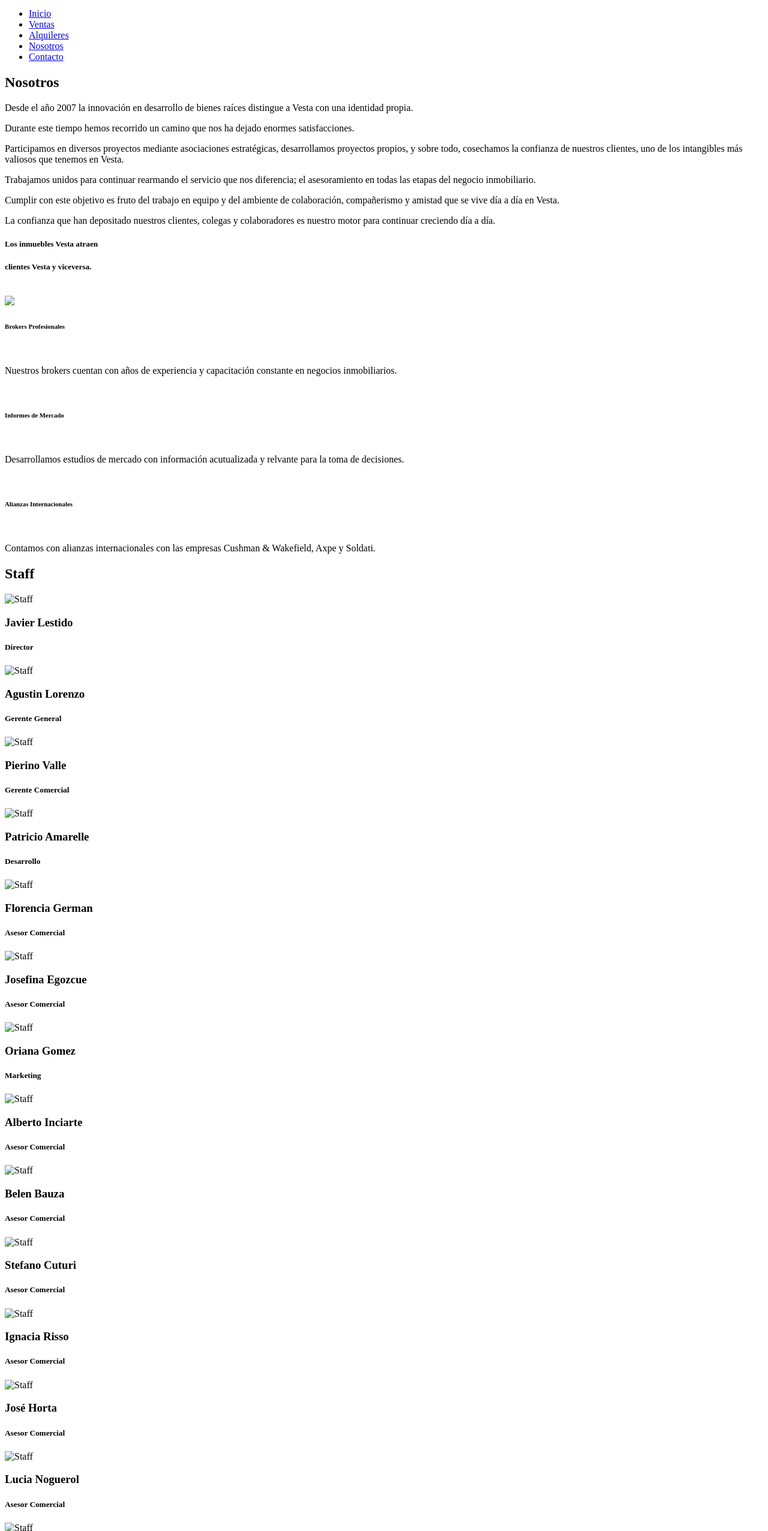
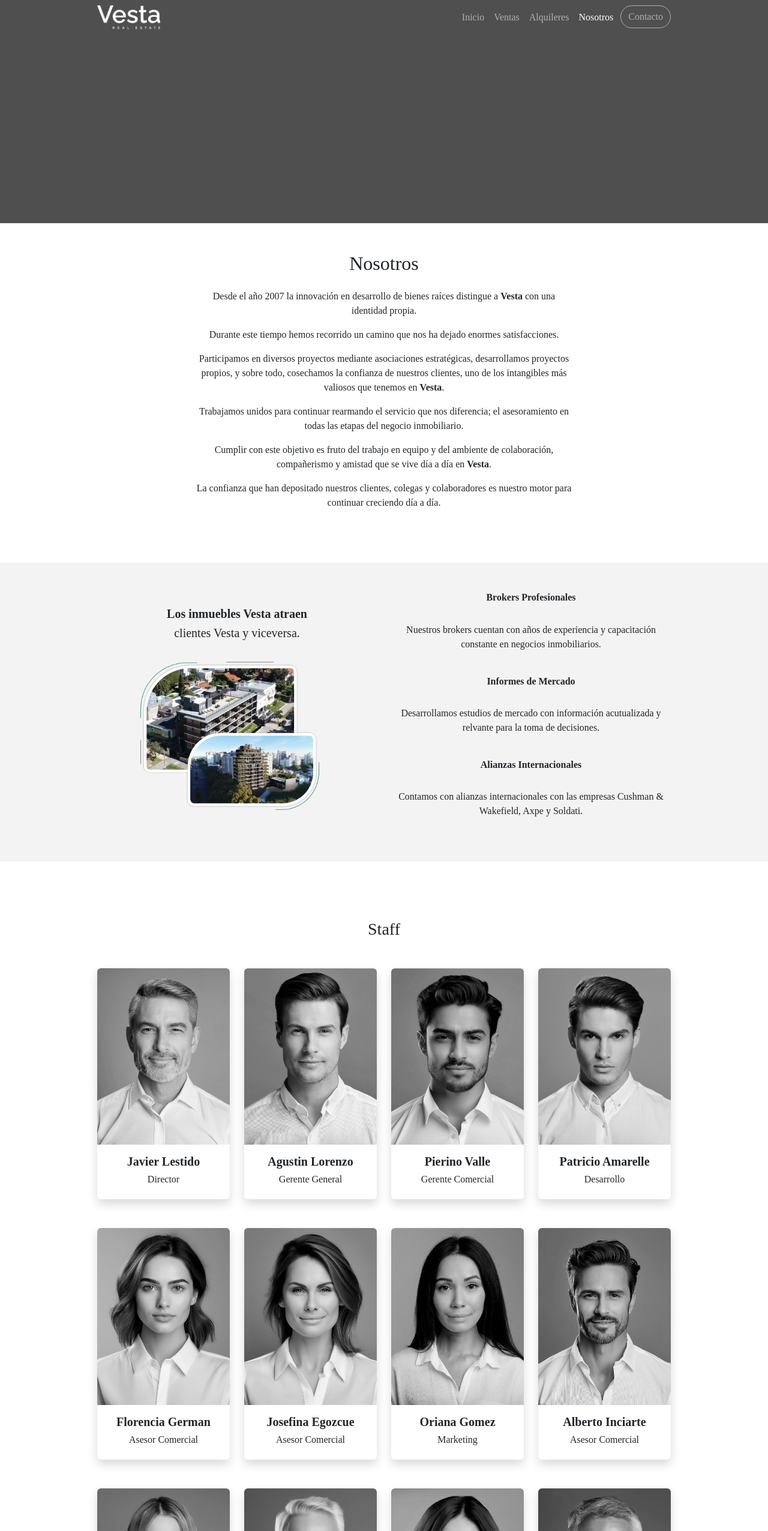
Before and after one commit to nowifall/vesta_inmobiliaria, a plain HTML site: page pages/nosotros.html in a window 1280 px wide. Shown: the part 28-2580 px from the top of the page at 60% size. Drawn offline with Linux system fonts and the light colour scheme; the site is published under a folder, as on GitHub Pages, so addresses that start at the root find nothing.

Commit message:
Update nosotros.html

```diff
--- a/pages/nosotros.html
+++ b/pages/nosotros.html
@@ -4,8 +4,8 @@
         <meta charset="UTF-8">
         <meta name="viewport" content="width=device-width, initial-scale=1.0">
         <title>Vesta | Nosotros</title>
-        <link href="/css/bootstrap.min.css" rel="stylesheet">
-        <link href="/css/styles.css" rel="stylesheet">
+        <link href="../css/bootstrap.min.css" rel="stylesheet">
+        <link href="../css/styles.css" rel="stylesheet">
     </head>
     <body>
         <!--Header-->
@@ -13,19 +13,19 @@
             <nav class="navbar navbar-expand-lg mt-4" data-bs-theme="dark">
                 <div class="container">
                     <a class="navbar-brand" href="/index.html">
-                        <img src="/assets/img/logo_blanco.png" alt="brand logo" class="logo_blanco">
+                        <img src="../assets/img/logo_blanco.png" alt="brand logo" class="logo_blanco">
                     </a>
                     <button class="navbar-toggler" type="button" data-bs-toggle="collapse" data-bs-target="#navbarSupportedContent" aria-controls="navbarSupportedContent" aria-expanded="false" aria-label="Toggle navigation">
                         <span class="navbar-toggler-icon"></span>
                     </button>
                     <div class="collapse navbar-collapse" id="navbarSupportedContent">
                         <ul class="navbar-nav ms-auto mb-2 mb-lg-0">
-                            <li class="nav-item"><a class="nav-link" href="/index.html">Inicio</a></li>
-                            <li class="nav-item"><a class="nav-link" href="/pages/ventas.html">Ventas</a></li>
-                            <li class="nav-item"><a class="nav-link" href="/pages/alquileres.html">Alquileres</a></li>
+                            <li class="nav-item"><a class="nav-link" href="../index.html">Inicio</a></li>
+                            <li class="nav-item"><a class="nav-link" href="../pages/ventas.html">Ventas</a></li>
+                            <li class="nav-item"><a class="nav-link" href="../pages/alquileres.html">Alquileres</a></li>
                             <li class="nav-item"><a class="nav-link active" aria-current="page" href="#">Nosotros</a></li>
                             <li class="nav-item">
-                                <a class="btn btn-outline-light ms-1 custom-contact-btn" href="/pages/contacto.html">Contacto</a>
+                                <a class="btn btn-outline-light ms-1 custom-contact-btn" href="../pages/contacto.html">Contacto</a>
                             </li>
                         </ul>
                     </div>
@@ -61,7 +61,7 @@
                         <h5 class="fw-bold">Los inmuebles Vesta atraen</h5>
                         <h5>clientes Vesta y viceversa.</h5>
                         <br>
-                        <img src="/assets/img/nosotros/about_1.png" class="img-fluid" width="330">
+                        <img src="../assets/img/nosotros/about_1.png" class="img-fluid" width="330">
                     </div>
                     <div class="col-12 col-md-6">
                         <h6 class="fw-bold">Brokers Profesionales</h6>
@@ -88,7 +88,7 @@
             <div class="row g-4 mb-5 justify-content-center">
                 <div class="col-md-6 col-lg-3">
                     <div class="card border-0 shadow">
-                        <img src="/assets/img/nosotros/javier_bn.jpg" class="card-img-top" alt="Staff">
+                        <img src="../assets/img/nosotros/javier_bn.jpg" class="card-img-top" alt="Staff">
                         <div class="card-body text-center">
                             <h3 class="card-title fs-5 fw-bold">Javier Lestido</h3>
                             <h5 class="fs-6 fw-light text-dark">Director</h5>
@@ -97,7 +97,7 @@
                 </div>
                 <div class="col-md-6 col-lg-3">
                     <div class="card border-0 shadow">
-                        <img src="/assets/img/nosotros/agustin_bn.jpg" class="card-img-top" alt="Staff">
+                        <img src="../assets/img/nosotros/agustin_bn.jpg" class="card-img-top" alt="Staff">
                         <div class="card-body text-center">
                             <h3 class="card-title fs-5 fw-bold">Agustin Lorenzo</h3>
                             <h5 class="fs-6 fw-light text-dark">Gerente General</h5>
@@ -106,7 +106,7 @@
                 </div>
                 <div class="col-md-6 col-lg-3">
                     <div class="card border-0 shadow">
-                        <img src="/assets/img/nosotros/pierino_bn.jpg" class="card-img-top" alt="Staff">
+                        <img src="../assets/img/nosotros/pierino_bn.jpg" class="card-img-top" alt="Staff">
                         <div class="card-body text-center">
                             <h3 class="card-title fs-5 fw-bold">Pierino Valle</h3>
                             <h5 class="fs-6 fw-light text-dark">Gerente Comercial</h5>
@@ -115,7 +115,7 @@
                 </div>
                 <div class="col-md-6 col-lg-3">
                     <div class="card border-0 shadow">
-                        <img src="/assets/img/nosotros/patricio_bn.jpg" class="card-img-top" alt="Staff">
+                        <img src="../assets/img/nosotros/patricio_bn.jpg" class="card-img-top" alt="Staff">
                         <div class="card-body text-center">
                             <h3 class="card-title fs-5 fw-bold">Patricio Amarelle</h3>
                             <h5 class="fs-6 fw-light text-dark">Desarrollo</h5>
@@ -126,7 +126,7 @@
             <div class="row g-4 mb-5 justify-content-center">
                 <div class="col-md-6 col-lg-3">
                     <div class="card border-0 shadow">
-                        <img src="/assets/img/nosotros/florencia_bn.jpg" class="card-img-top" alt="Staff">
+                        <img src="../assets/img/nosotros/florencia_bn.jpg" class="card-img-top" alt="Staff">
                         <div class="card-body text-center">
                             <h3 class="card-title fs-5 fw-bold">Florencia German</h3>
                             <h5 class="fs-6 fw-light text-dark">Asesor Comercial</h5>
@@ -135,7 +135,7 @@
                 </div>
                 <div class="col-md-6 col-lg-3">
                     <div class="card border-0 shadow">
-                        <img src="/assets/img/nosotros/josefina_bn.jpg" class="card-img-top" alt="Staff">
+                        <img src="../assets/img/nosotros/josefina_bn.jpg" class="card-img-top" alt="Staff">
                         <div class="card-body text-center">
                             <h3 class="card-title fs-5 fw-bold">Josefina Egozcue</h3>
                             <h5 class="fs-6 fw-light text-dark">Asesor Comercial</h5>
@@ -144,7 +144,7 @@
                 </div>
                 <div class="col-md-6 col-lg-3">
                     <div class="card border-0 shadow">
-                        <img src="/assets/img/nosotros/oriana_bn.jpg" class="card-img-top" alt="Staff">
+                        <img src="../assets/img/nosotros/oriana_bn.jpg" class="card-img-top" alt="Staff">
                         <div class="card-body text-center">
                             <h3 class="card-title fs-5 fw-bold">Oriana Gomez</h3>
                             <h5 class="fs-6 fw-light text-dark">Marketing</h5>
@@ -153,7 +153,7 @@
                 </div>
                 <div class="col-md-6 col-lg-3">
                     <div class="card border-0 shadow">
-                        <img src="/assets/img/nosotros/alberto_bn.jpg" class="card-img-top" alt="Staff">
+                        <img src="../assets/img/nosotros/alberto_bn.jpg" class="card-img-top" alt="Staff">
                         <div class="card-body text-center">
                             <h3 class="card-title fs-5 fw-bold">Alberto Inciarte</h3>
                             <h5 class="fs-6 fw-light text-dark">Asesor Comercial</h5>
@@ -164,7 +164,7 @@
             <div class="row g-4 mb-5 justify-content-center">
                 <div class="col-md-6 col-lg-3">
                     <div class="card border-0 shadow">
-                        <img src="/assets/img/nosotros/belen_bn.jpg" class="card-img-top" alt="Staff">
+                        <img src="../assets/img/nosotros/belen_bn.jpg" class="card-img-top" alt="Staff">
                         <div class="card-body text-center">
                             <h3 class="card-title fs-5 fw-bold">Belen Bauza</h3>
                             <h5 class="fs-6 fw-light text-dark">Asesor Comercial</h5>
@@ -173,7 +173,7 @@
                 </div>
                 <div class="col-md-6 col-lg-3">
                     <div class="card border-0 shadow">
-                        <img src="/assets/img/nosotros/stefano_bn.jpg" class="card-img-top" alt="Staff">
+                        <img src="../assets/img/nosotros/stefano_bn.jpg" class="card-img-top" alt="Staff">
                         <div class="card-body text-center">
                             <h3 class="card-title fs-5 fw-bold">Stefano Cuturi</h3>
                             <h5 class="fs-6 fw-light text-dark">Asesor Comercial </h5>
@@ -182,7 +182,7 @@
                 </div>
                 <div class="col-md-6 col-lg-3">
                     <div class="card border-0 shadow">
-                        <img src="/assets/img/nosotros/ignacia_bn.jpg" class="card-img-top" alt="Staff">
+                        <img src="../assets/img/nosotros/ignacia_bn.jpg" class="card-img-top" alt="Staff">
                         <div class="card-body text-center">
                             <h3 class="card-title fs-5 fw-bold">Ignacia Risso</h3>
                             <h5 class="fs-6 fw-light text-dark">Asesor Comercial</h5>
@@ -191,7 +191,7 @@
                 </div>
                 <div class="col-md-6 col-lg-3">
                     <div class="card border-0 shadow">
-                        <img src="/assets/img/nosotros/jose_bn.jpg" class="card-img-top" alt="Staff">
+                        <img src="../assets/img/nosotros/jose_bn.jpg" class="card-img-top" alt="Staff">
                         <div class="card-body text-center">
                             <h3 class="card-title fs-5 fw-bold">José Horta</h3>
                             <h5 class="fs-6 fw-light text-dark">Asesor Comercial</h5>
@@ -202,7 +202,7 @@
             <div class="row g-4 mb-5 justify-content-center">
                 <div class="col-md-6 col-lg-3">
                     <div class="card border-0 shadow">
-                        <img src="/assets/img/nosotros/lucia_bn.jpg" class="card-img-top" alt="Staff">
+                        <img src="../assets/img/nosotros/lucia_bn.jpg" class="card-img-top" alt="Staff">
                         <div class="card-body text-center">
                             <h3 class="card-title fs-5 fw-bold">Lucia Noguerol</h3>
                             <h5 class="fs-6 fw-light text-dark">Asesor Comercial</h5>
@@ -211,7 +211,7 @@
                 </div>
                 <div class="col-md-6 col-lg-3">
                     <div class="card border-0 shadow">
-                        <img src="/assets/img/nosotros/rossina_bn.jpg" class="card-img-top" alt="Staff">
+                        <img src="../assets/img/nosotros/rossina_bn.jpg" class="card-img-top" alt="Staff">
                         <div class="card-body text-center">
                             <h3 class="card-title fs-5 fw-bold">Rossina Falco</h3>
                             <h5 class="fs-6 fw-light text-dark">Asesor Comercial</h5>
@@ -220,7 +220,7 @@
                 </div>
                 <div class="col-md-6 col-lg-3">
                     <div class="card border-0 shadow">
-                        <img src="/assets/img/nosotros/valeria_bn.jpg" class="card-img-top" alt="Staff">
+                        <img src="../assets/img/nosotros/valeria_bn.jpg" class="card-img-top" alt="Staff">
                         <div class="card-body text-center">
                             <h3 class="card-title fs-5 fw-bold">Valeria Pertuso</h3>
                             <h5 class="fs-6 fw-light text-dark">Asesor Comercial</h5>
@@ -229,7 +229,7 @@
                 </div>
                 <div class="col-md-6 col-lg-3">
                     <div class="card border-0 shadow">
-                        <img src="/assets/img/nosotros/zenay_bn.jpg" class="card-img-top" alt="Staff">
+                        <img src="../assets/img/nosotros/zenay_bn.jpg" class="card-img-top" alt="Staff">
                         <div class="card-body text-center">
                             <h3 class="card-title fs-5 fw-bold">Zenay Machado</h3>
                             <h5 class="fs-6 fw-light text-dark">Asesor Comercial</h5>
@@ -246,26 +246,26 @@
                 <div class="row mb-3">
                     <div class="col-12 col-md-4 mb-4 ms-5">
                         <a href="" class="d-block mb-3">
-                            <img src="/assets/img/logo_blanco.png" width="100" loading="lazy" alt="footer logo">
+                            <img src="../assets/img/logo_blanco.png" width="100" loading="lazy" alt="footer logo">
                         </a>
                     </div>
                     <div class="col-12 col-md-3 mb-4">
                         <h3 class="fs-5 text-white mb-4">Menú</h3>
                         <ul class="list-unstyled">
                             <li class="mb-2">
-                                <a href="/index.html" class="text-secondary">Inicio</a>
+                                <a href="../index.html" class="text-secondary">Inicio</a>
                             </li>
                             <li class="mb-2">
-                                <a href="/pages/alquileres.html" class="text-secondary">Alquileres</a>
+                                <a href="../pages/alquileres.html" class="text-secondary">Alquileres</a>
                             </li>
                             <li class="mb-2">
-                                <a href="/pages/ventas.html" class="text-secondary">Ventas</a>
+                                <a href="../pages/ventas.html" class="text-secondary">Ventas</a>
                             </li>
                             <li class="mb-2">
-                                <a href="/pages/nosotros.html" class="text-secondary">Nosotros</a>
+                                <a href="../pages/nosotros.html" class="text-secondary">Nosotros</a>
                             </li>
                             <li class="mb-2">
-                                <a href="/pages/contacto.html" class="text-secondary">Contacto</a>
+                                <a href="../pages/contacto.html" class="text-secondary">Contacto</a>
                             </li>
                         </ul>
                     </div>
@@ -287,6 +287,6 @@
             </div>
         </footer>
         <!--JsBootstrap-->
-        <script src="/js/bootstrap.min.js"></script>
+        <script src="../js/bootstrap.min.js"></script>
     </body>
 </html>
```
